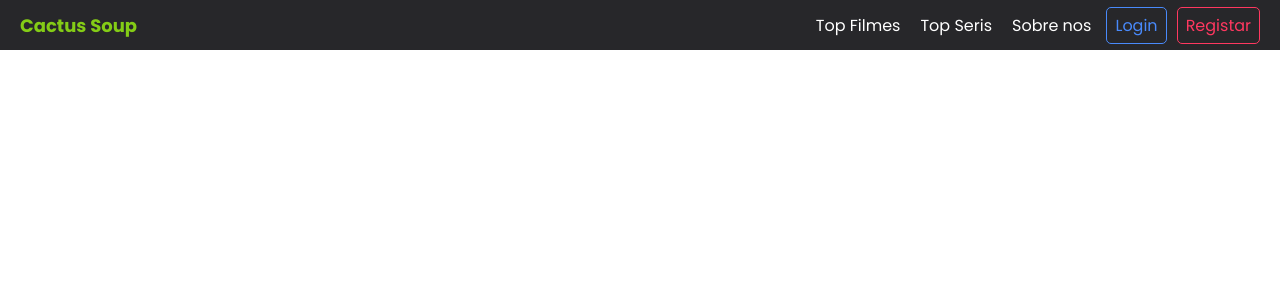
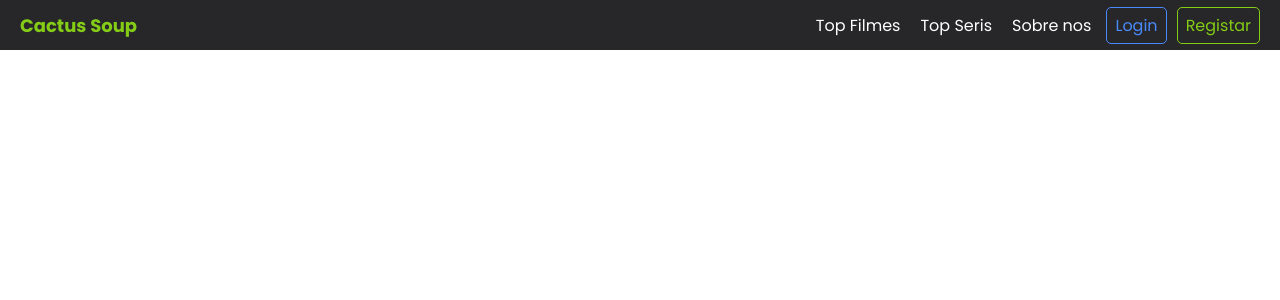
Before and after one commit to Allex0/Cactus-Soup, a PHP site: page /navbar.php in a window 1280 px wide. Shown: the top 300 px of the page. Run offline with PHP 8.4, Linux system fonts and the light colour scheme.

Commit message:
Update navbar.css

```diff
--- a/css/navbar.css
+++ b/css/navbar.css
@@ -74,11 +74,11 @@ ul li:hover {
 }
 
 #signup {
-  border: 1px solid #ff3860;
+  border: 1px solid #84CC16;
 }
 
 #signup a {
-  color: #ff3860;
+  color: #84CC16;
 }
 
 #login a {
```
